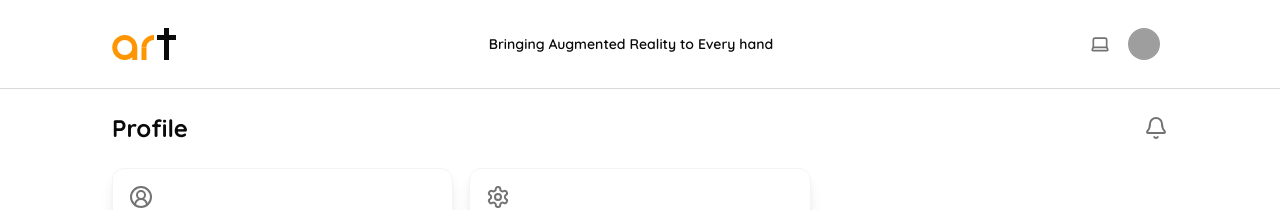
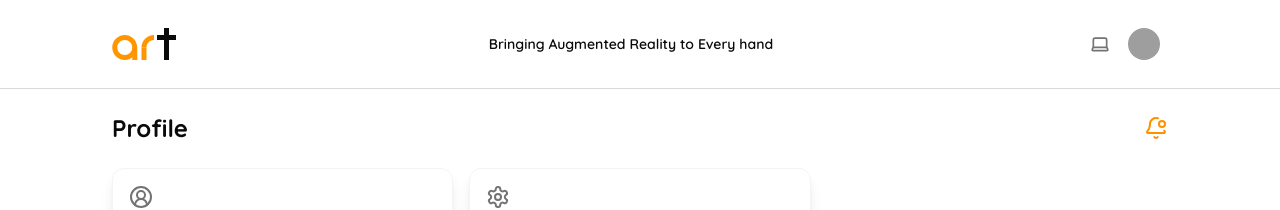
Before and after one commit to soon-y/art, a Next.js app: page /profile in a window 1280 px wide. Shown: the top 210 px of the page. Built offline with nearby package versions, Linux system fonts and the light colour scheme; grey boxes are pictures that could not be loaded.

Commit message:
change icon

```diff
--- a/app/profile/page.tsx
+++ b/app/profile/page.tsx
@@ -2,7 +2,7 @@
 
 import Navigation from "@/components/navigation"
 import { Button } from "@/components/ui/button"
-import { Bell, CircleUserRound, Settings, ChevronRight, CircleHelp, MessageCircleWarning } from 'lucide-react'
+import { BellDot, CircleUserRound, Settings, ChevronRight, CircleHelp, MessageCircleWarning } from 'lucide-react'
 import Link from "next/link"
 import { ReactNode } from "react"
 
@@ -12,7 +12,7 @@ export default function Home() {
       <div className="py-4 flex justify-between items-center w-full">
         <h2 className="text-2xl font-bold">Profile</h2>
         <Link href="/profile/notifications">
-          <Bell className="text-muted-foreground" />
+          <BellDot className="text-primary" />
         </Link>
       </div>
 
```
